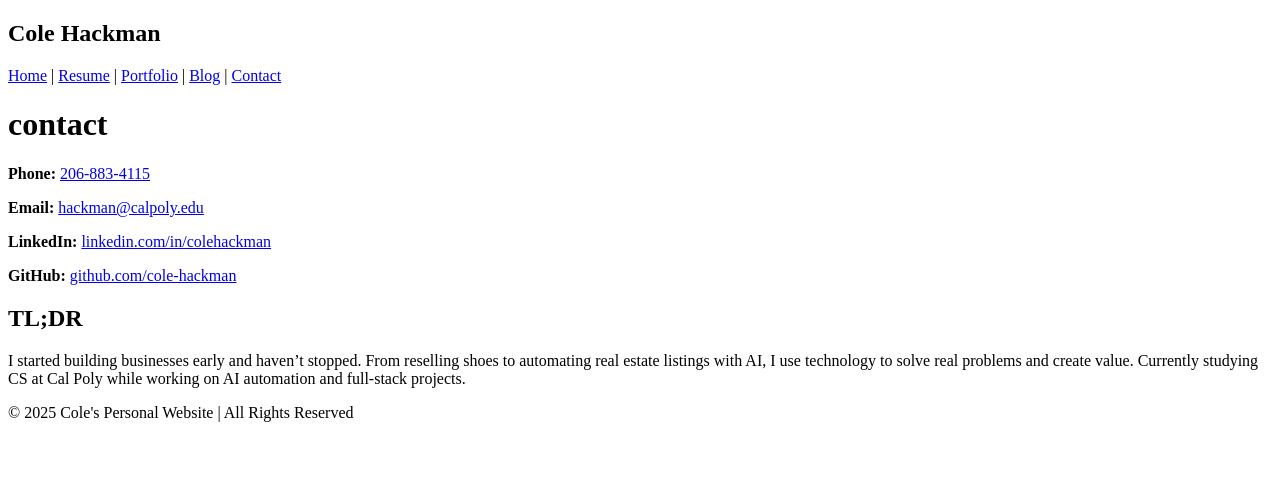
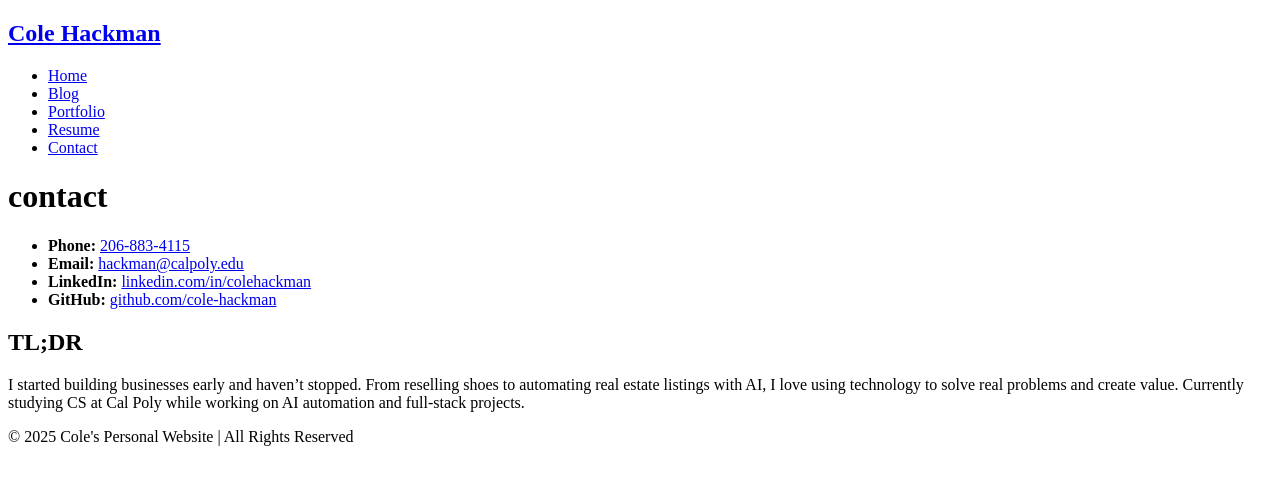
Before and after one commit to cole-hackman/cole-hackman.github.io, a plain HTML site: page contact.html in a window 1280 px wide. Drawn offline with Linux system fonts and the light colour scheme.

Commit message:
feat(contact): add linked logo and nav <ul>; contact info and TL;DR

```diff
--- a/contact.html
+++ b/contact.html
@@ -5,27 +5,30 @@
   </head>
   <body>
     <nav class="navbar">
-      <h1 class="logo">Cole Hackman</h1>
-      <a href="index.html">Home</a> |
-      <a href="resume.html">Resume</a> |
-      <a href="portfolio.html">Portfolio</a> |
-      <a href="blog.html">Blog</a> |
-      <a href="contact.html">Contact</a>
+      <h1 class="logo"><a href="index.html">Cole Hackman</a></h1>
+      <ul class="nav-list">
+        <li><a href="index.html">Home</a></li>
+        <li><a href="blog.html">Blog</a></li>
+        <li><a href="portfolio.html">Portfolio</a></li>
+        <li><a href="resume.html">Resume</a></li>
+        <li><a href="contact.html">Contact</a></li>
+      </ul>
     </nav>
 
     <main>
       <h1 class="page-title">contact</h1>
-
       <section class="contact-info">
-        <p><strong>Phone:</strong> <a href="tel:+12068834115">206-883-4115</a></p>
-        <p><strong>Email:</strong> <a href="mailto:hackman@calpoly.edu">hackman@calpoly.edu</a></p>
-        <p><strong>LinkedIn:</strong> <a href="https://linkedin.com/in/colehackman">linkedin.com/in/colehackman</a></p>
-        <p><strong>GitHub:</strong> <a href="https://github.com/cole-hackman">github.com/cole-hackman</a></p>
+        <ul>
+          <li><strong>Phone:</strong> <a href="tel:+12068834115">206-883-4115</a></li>
+          <li><strong>Email:</strong> <a href="mailto:hackman@calpoly.edu">hackman@calpoly.edu</a></li>
+          <li><strong>LinkedIn:</strong> <a href="https://linkedin.com/in/colehackman">linkedin.com/in/colehackman</a></li>
+          <li><strong>GitHub:</strong> <a href="https://github.com/cole-hackman">github.com/cole-hackman</a></li>
+        </ul>
       </section>
 
       <section>
         <h2>TL;DR</h2>
-        <p>I started building businesses early and haven’t stopped. From reselling shoes to automating real estate listings with AI, I use technology to solve real problems and create value. Currently studying CS at Cal Poly while working on AI automation and full-stack projects.</p>
+        <p>I started building businesses early and haven’t stopped. From reselling shoes to automating real estate listings with AI, I love using technology to solve real problems and create value. Currently studying CS at Cal Poly while working on AI automation and full-stack projects.</p>
       </section>
     </main>
 
```
